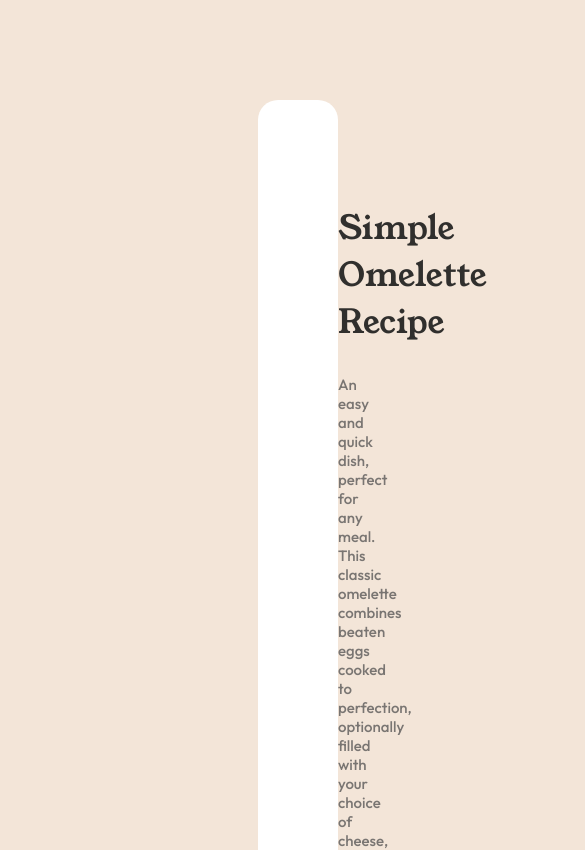
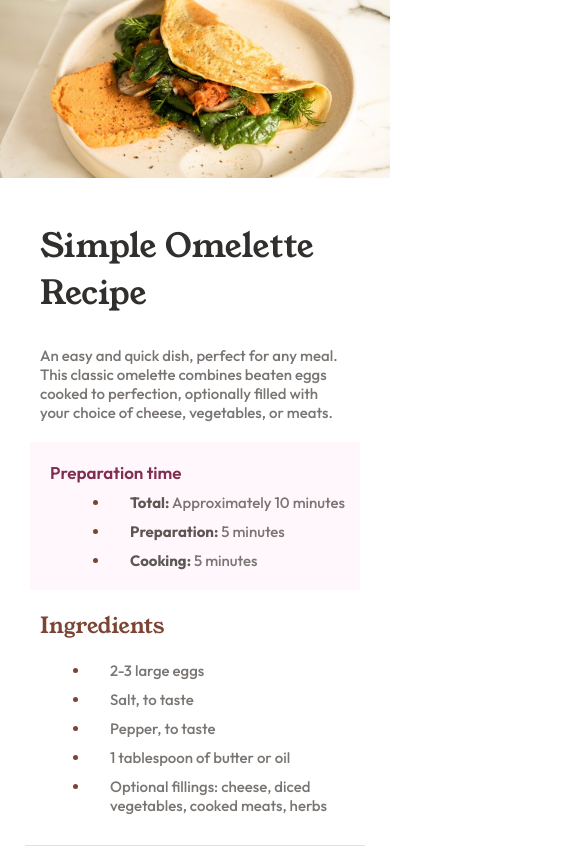
Before and after one commit to Pancho-23/recipe-page-main, a plain HTML site: page index.html in a window 390 px wide. Shown: the top 850 px of the page, 585 px wide, since content can reach past the window. Drawn offline with Linux system fonts and the light colour scheme.

Commit message:
Final Version

```diff
--- a/index.html
+++ b/index.html
@@ -180,6 +180,37 @@
       object-fit: contain;
     }
 
+    @media (max-width: 767px) {
+
+      body, html {
+        margin: 0;
+        padding: 0;
+        background-color: white;
+      }
+
+      .container {
+        height: 100%;
+        width: 100%;
+        padding: 0;
+        margin: 0;
+        border-radius: 0;
+      }
+
+      .image-div {
+        padding: 0;
+        margin: 0;
+        border-radius: 0;
+      }
+
+      img {
+        padding: 0;
+        margin: 0;
+      }
+
+
+
+    }
+
 
   </style>
 </head>
```
